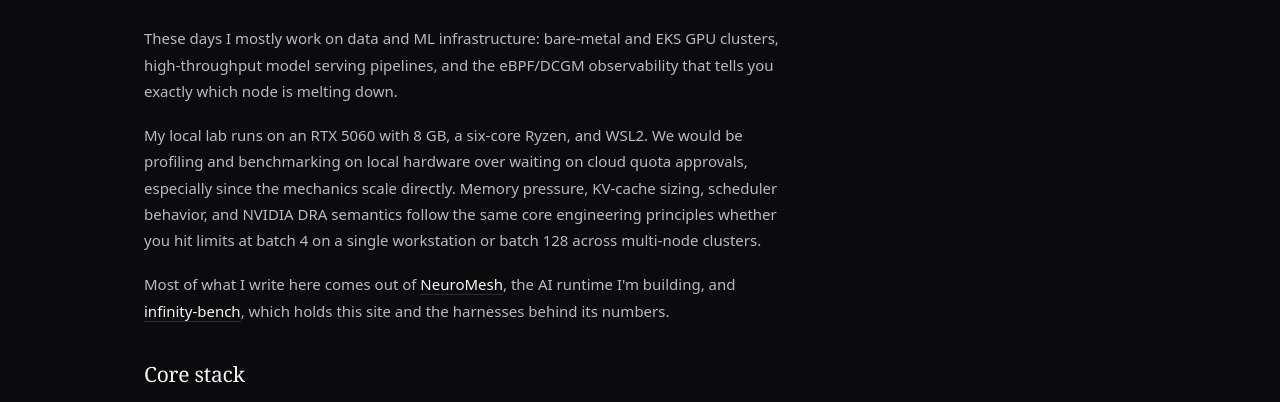
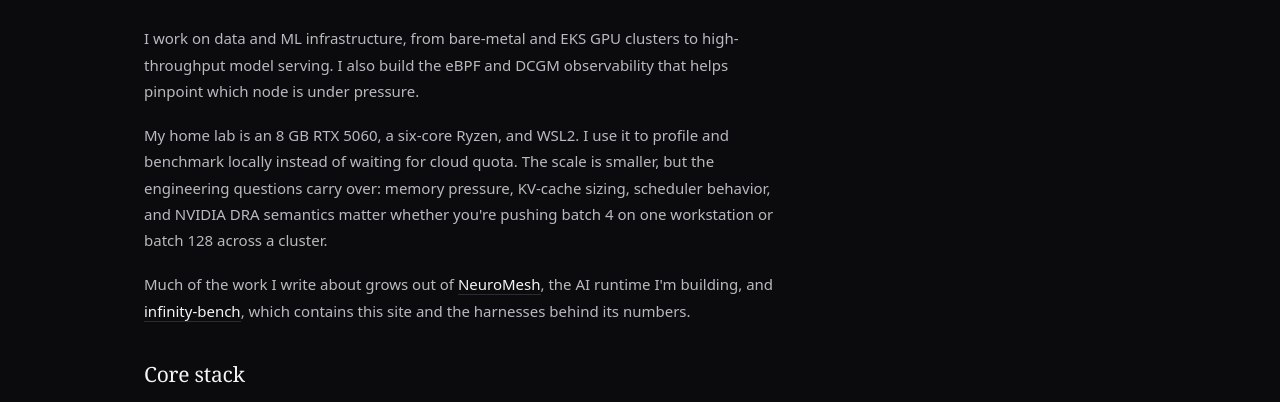
Before and after one commit to kokou-egbewatt/infinity-bench, an Astro site in the folder site/: page /about in a window 1280 px wide. Shown: the part 333-735 px from the top of the page. Built offline with nearby package versions, Linux system fonts and the light colour scheme; Astro itself is replaced by a stand-in of ours.

Commit message:
Plainer copy on the home page and About
Both paragraphs were doing too much. The hero drops the "for a living" framing
and the About loses an editorial "we" that was never right for a personal blog.

The changelog had no entry for the nav links, SocialIcons or the About rewrite
that landed in 75eb680, so it gets one now.

```diff
--- a/site/src/pages/about.astro
+++ b/site/src/pages/about.astro
@@ -66,9 +66,9 @@ const STACK = [
         </div>
       </div>
 
-      <p>These days I mostly work on data and ML infrastructure: bare-metal and EKS GPU clusters, high-throughput model serving pipelines, and the eBPF/DCGM observability that tells you exactly which node is melting down.</p>
-      <p>My local lab runs on an RTX 5060 with 8 GB, a six-core Ryzen, and WSL2. We would be profiling and benchmarking on local hardware over waiting on cloud quota approvals, especially since the mechanics scale directly. Memory pressure, KV-cache sizing, scheduler behavior, and NVIDIA DRA semantics follow the same core engineering principles whether you hit limits at batch 4 on a single workstation or batch 128 across multi-node clusters.</p>
-      <p>Most of what I write here comes out of <a href="https://github.com/kokou-egbewatt/NeuroMesh" target="_blank" rel="noopener">NeuroMesh</a>, the AI runtime I'm building, and <a href="https://github.com/kokou-egbewatt/infinity-bench" target="_blank" rel="noopener">infinity-bench</a>, which holds this site and the harnesses behind its numbers.</p>
+      <p>I work on data and ML infrastructure, from bare-metal and EKS GPU clusters to high-throughput model serving. I also build the eBPF and DCGM observability that helps pinpoint which node is under pressure.</p>
+      <p>My home lab is an 8 GB RTX 5060, a six-core Ryzen, and WSL2. I use it to profile and benchmark locally instead of waiting for cloud quota. The scale is smaller, but the engineering questions carry over: memory pressure, KV-cache sizing, scheduler behavior, and NVIDIA DRA semantics matter whether you're pushing batch 4 on one workstation or batch 128 across a cluster.</p>
+      <p>Much of the work I write about grows out of <a href="https://github.com/kokou-egbewatt/NeuroMesh" target="_blank" rel="noopener">NeuroMesh</a>, the AI runtime I'm building, and <a href="https://github.com/kokou-egbewatt/infinity-bench" target="_blank" rel="noopener">infinity-bench</a>, which contains this site and the harnesses behind its numbers.</p>
       <h2 class="sh">Core stack</h2>
       <div class="corestack">
         {
--- a/site/src/pages/index.astro
+++ b/site/src/pages/index.astro
@@ -25,7 +25,7 @@ const taxPct = measured ? (taxMb / totalMb) * 100 : 0;
     <div class="hero">
       <div>
         <h1>Platform Engineering GPU Infrastructure</h1>
-        <p>I run Kubernetes with GPUs in it for a living. At home I have a single 8 GB RTX 5060, so that is what most of this is measured on. The physics is the same as an H100's or H200's; the fuse is shorter. Every post says which hardware produced its numbers, what it cost, and what I got wrong.</p>
+        <p>I work on Kubernetes and GPU infrastructure. At home, most of my experiments run on a single 8 GB RTX 5060. It follows the same GPU fundamentals as an H100 or H200, just with less room to maneuver. I include the hardware, cost, results, and mistakes behind each post.</p>
       </div>
       <div class="rig">
         <div class="t">The rig</div>
```
Also changed, not shown: CHANGELOG.md.
